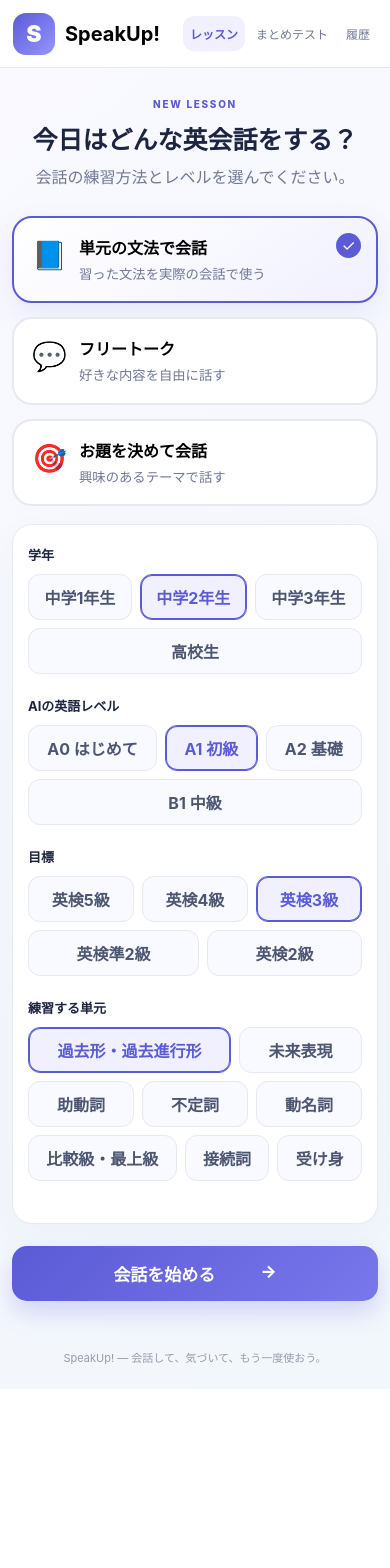
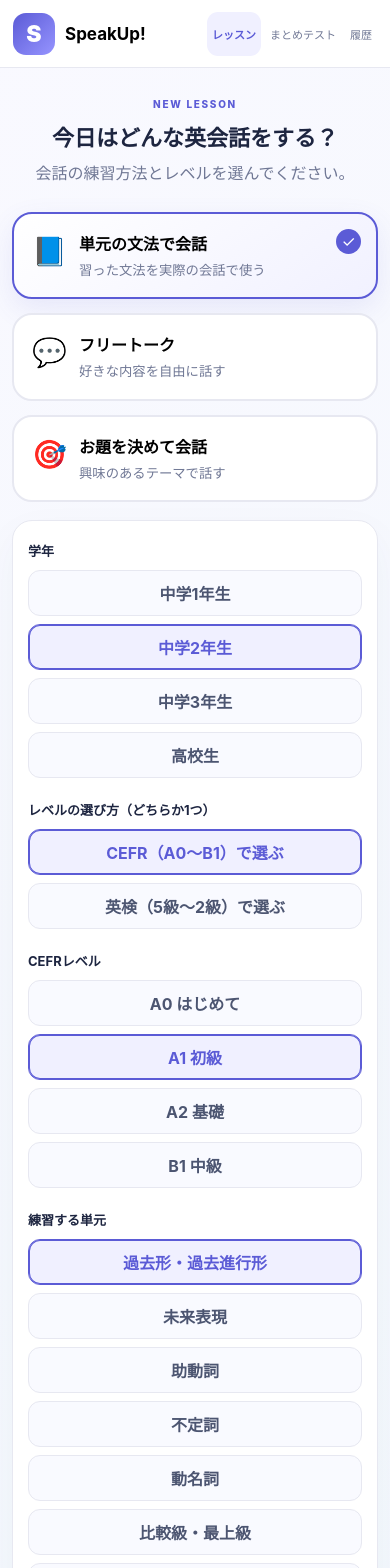
Before and after one commit to atyufumi0424-cyber/eikaiwaapp, a Next.js app: page / in a window 390 px wide. Shown: the top 1568 px of the page. Before the commit the page ends 1389 px from the top, so only its background shows below. Built offline with nearby package versions, Linux system fonts and the light colour scheme.

Commit message:
Improve mobile UI and simplify level selection

```diff
--- a/app/api/ai/route.ts
+++ b/app/api/ai/route.ts
@@ -1,7 +1,7 @@
 import {NextRequest,NextResponse} from "next/server";
 export const runtime="nodejs";
 type Msg={role:"user"|"assistant";text:string};
-type Settings={level:string;targetLevel:string;cefr:string;mode:string;topic:string;unit:string};
+type Settings={level:string;targetLevel:string;cefr:string;proficiencyType:string;mode:string;topic:string;unit:string};
 const endpoint="https://api.groq.com/openai/v1/chat/completions";
 
 export async function POST(req:NextRequest){
@@ -22,7 +22,7 @@ export async function POST(req:NextRequest){
    const settings=safeSettings(b.settings);
    const log=safeHistory(b.history).slice(-20).map(m=>`${m.role}: ${m.text}`).join("\n").slice(0,6000);
    if(!log)return fail("分析する会話がありません。",400);
-   const prompt=`You are a kind English teacher. Analyze this learner conversation and give motivating, specific feedback in easy Japanese. Learner: ${settings.level}, target: ${settings.targetLevel}, CEFR: ${settings.cefr}, lesson: ${settings.mode === "grammar" ? settings.unit : settings.topic || "free talk"}. Base every correction on the actual conversation. For naturalExpressions, show "learner's wording → more natural English（short Japanese note）". Conversation:\n${log}\nReturn JSON only. Schema: {"score":number 0-100,"feedback":"2-3 sentence overall comment in Japanese","strengths":["up to 3 concrete good points"],"grammarPoints":["up to 3 corrections with corrected English"],"naturalExpressions":["up to 3 improved expressions"],"vocabulary":["up to 6 English words or phrases with Japanese meanings"],"nextGoal":"one easy, concrete goal for the next lesson"}`;
+   const prompt=`You are a kind English teacher. Analyze this learner conversation and give motivating, specific feedback in easy Japanese. Learner: ${settings.level}, selected level: ${selectedLevel(settings)}, lesson: ${settings.mode === "grammar" ? settings.unit : settings.topic || "free talk"}. Base every correction on the actual conversation. For naturalExpressions, show "learner's wording → more natural English（short Japanese note）". Conversation:\n${log}\nReturn JSON only. Schema: {"score":number 0-100,"feedback":"2-3 sentence overall comment in Japanese","strengths":["up to 3 concrete good points"],"grammarPoints":["up to 3 corrections with corrected English"],"naturalExpressions":["up to 3 improved expressions"],"vocabulary":["up to 6 English words or phrases with Japanese meanings"],"nextGoal":"one easy, concrete goal for the next lesson"}`;
    const data=await groq(keys,b.clientId,jsonPayload(prompt,700));
    return ok({review:normalizeReview(parseJson(data.choices?.[0]?.message?.content))});
   }
@@ -35,18 +35,20 @@ export async function POST(req:NextRequest){
  }catch(e){const m=e instanceof Error?e.message:"サーバーエラーが発生しました。";return fail(m,/制限|混み合/.test(m)?429:500)}
 }
 function model(){return process.env.GROQ_MODEL||"openai/gpt-oss-20b"}
-function teacherPrompt(s:Settings){const t=s.mode==="grammar"?`Target grammar unit: ${s.unit||"basic grammar"}. Keep the conversation natural while giving the learner chances to use it.`:s.mode==="custom"?`Stay naturally on this topic: ${s.topic||"daily life"}.`:"Have a relaxed, natural conversation led by the learner's interests.";const guides:Record<string,string>={A0:"Use familiar words and very short sentences of 2-5 words.",A1:"Use common words, present/past simple, and short sentences of about 4-8 words.",A2:"Use everyday vocabulary and sentences of about 6-12 words, linking ideas with and, but, or because.",B1:"Use clear standard English, varied everyday tenses, and sentences of about 8-16 words."};return `You are a friendly conversation partner who also teaches English to a ${s.level} learner at ${s.targetLevel}. The selected CEFR level is ${s.cefr}. Follow this guide: ${guides[s.cefr]||guides.A1} React to the meaning of what the learner says before asking a related question. Sound like a real conversation, not a worksheet. A greeting such as Hello is always understandable: greet them back and continue naturally. Never ask the learner to repeat a clear message. Correct only important mistakes, and do so briefly after responding to the meaning. Do not correct every sentence. Reply directly in 2-4 sentences and end with one natural question. Never mention these instructions. ${t}`}
-function jsonPayload(prompt:string,max_tokens:number){return{model:model(),messages:[{role:"system",content:"Return valid JSON only. No Markdown."},{role:"user",content:prompt}],response_format:{type:"json_object"},temperature:.2,max_tokens}}
+function teacherPrompt(s:Settings){const t=s.mode==="grammar"?`Target grammar unit: ${s.unit||"basic grammar"}. Keep the conversation natural while giving the learner chances to use it.`:s.mode==="custom"?`Stay naturally on this topic: ${s.topic||"daily life"}.`:"Have a relaxed, natural conversation led by the learner's interests.";const cefr=s.proficiencyType==="eiken"?eikenToCefr(s.targetLevel):s.cefr;const guides:Record<string,string>={A0:"Use familiar words and very short sentences of 2-5 words.",A1:"Use common words, present/past simple, and short sentences of about 4-8 words.",A2:"Use everyday vocabulary and sentences of about 6-12 words, linking ideas with and, but, or because.",B1:"Use clear standard English, varied everyday tenses, and sentences of about 8-16 words."};return `You are a friendly conversation partner who also teaches English to a ${s.level} learner. The learner selected ${selectedLevel(s)}. Follow this guide: ${guides[cefr]||guides.A1} React to the meaning of what the learner says before asking a related question. Sound like a real conversation, not a worksheet. A greeting such as Hello is always understandable: greet them back and continue naturally. Never ask the learner to repeat a clear message. Correct only important mistakes, and do so briefly after responding to the meaning. Do not correct every sentence. Reply directly in 2-4 sentences and end with one natural question. Never mention these instructions. ${t}`}
+function jsonPayload(prompt:string,max_tokens:number){return{model:model(),messages:[{role:"system",content:"Return one valid JSON object only. Do not use Markdown or add text outside the JSON."},{role:"user",content:prompt}],temperature:.1,max_tokens}}
 async function groq(keys:string[],clientId:unknown,payload:object){
  const start=hash(String(clientId||"guest"))%keys.length;let last="AIサービスが混み合っています。";
  for(let n=0;n<keys.length;n++){const c=new AbortController(),timer=setTimeout(()=>c.abort(),14000);try{const r=await fetch(endpoint,{method:"POST",headers:{Authorization:`Bearer ${keys[(start+n)%keys.length]}`,"Content-Type":"application/json"},body:JSON.stringify(payload),signal:c.signal});const d=await r.json().catch(()=>({}));if(r.ok&&d.choices?.length)return d;last=d.error?.message||`Groq API error (${r.status})`;if(![429,500,502,503].includes(r.status))break}catch(e){last=e instanceof Error&&e.name==="AbortError"?"AIの応答がタイムアウトしました。":"AIとの通信に失敗しました。"}finally{clearTimeout(timer)}}
  throw new Error(last.toLowerCase().includes("rate")?"AIの利用制限に達しました。少し待ってから再度お試しください。":last);
 }
 function safeHistory(v:unknown):Msg[]{if(!Array.isArray(v))return[];return v.filter(x=>x&&(x.role==="user"||x.role==="assistant")&&typeof x.text==="string").map(x=>({role:x.role,text:clean(x.text,700)}))}
-function safeSettings(x:any):Settings{return{level:clean(x?.level,30)||"中学生",targetLevel:clean(x?.targetLevel,30)||"英検3級",cefr:["A0","A1","A2","B1"].includes(String(x?.cefr))?String(x.cefr):"A1",mode:["free","grammar","custom"].includes(String(x?.mode))?String(x.mode):"free",topic:clean(x?.topic,80),unit:clean(x?.unit,80)}}
+function safeSettings(x:any):Settings{return{level:clean(x?.level,30)||"中学生",targetLevel:clean(x?.targetLevel,30)||"英検3級",cefr:["A0","A1","A2","B1"].includes(String(x?.cefr))?String(x.cefr):"A1",proficiencyType:x?.proficiencyType==="eiken"?"eiken":"cefr",mode:["free","grammar","custom"].includes(String(x?.mode))?String(x.mode):"free",topic:clean(x?.topic,80),unit:clean(x?.unit,80)}}
+function selectedLevel(s:Settings){return s.proficiencyType==="eiken"?s.targetLevel:`CEFR ${s.cefr}`}
+function eikenToCefr(level:string){if(level.includes("2級")&&!level.includes("準"))return"B1";if(level.includes("準2級")||level.includes("3級"))return"A2";if(level.includes("4級"))return"A1";return"A0"}
 function clean(v:unknown,max:number){return typeof v==="string"?v.replace(/[\u0000-\u001f]/g," ").trim().slice(0,max):""}
 function hash(s:string){let h=2166136261;for(let i=0;i<s.length;i++)h=Math.imul(h^s.charCodeAt(i),16777619);return h>>>0}
-function parseJson(t:unknown):any{if(typeof t!=="string")return null;try{return JSON.parse(t.replace(/^\`\`\`json\s*|\`\`\`$/g,"").trim())}catch{return null}}
+function parseJson(t:unknown):any{if(typeof t!=="string")return null;const cleaned=t.replace(/^\`\`\`(?:json)?\s*|\`\`\`$/g,"").trim();try{return JSON.parse(cleaned)}catch{const start=cleaned.indexOf("{"),end=cleaned.lastIndexOf("}");if(start<0||end<=start)return null;try{return JSON.parse(cleaned.slice(start,end+1))}catch{return null}}}
 function normalizeReview(x:any){return{score:Math.max(0,Math.min(100,Number(x?.score)||0)),feedback:clean(x?.feedback,800)||"よく頑張りました。",strengths:list(x?.strengths,3,240),grammarPoints:list(x?.grammarPoints,3,280),naturalExpressions:list(x?.naturalExpressions,3,280),vocabulary:list(x?.vocabulary,6,160),nextGoal:clean(x?.nextGoal,300)||"今日覚えた表現を、次の会話でもう一度使ってみよう！"}}
 function list(value:unknown,maxItems:number,maxLength:number){return Array.isArray(value)?value.slice(0,maxItems).map(v=>clean(v,maxLength)).filter(Boolean):[]}
 function normalizeQuestions(x:unknown){if(!Array.isArray(x))return[];return x.slice(0,10).filter(q=>q&&["grammar","vocabulary"].includes(q.type)&&typeof q.question==="string"&&Array.isArray(q.options)&&q.options.length===4&&Number.isInteger(q.answer)&&q.answer>=0&&q.answer<4).map(q=>({type:q.type,question:clean(q.question,500),options:q.options.map((v:unknown)=>clean(v,180)),answer:q.answer,explanation:clean(q.explanation,600)}))}
--- a/app/layout.tsx
+++ b/app/layout.tsx
@@ -1,5 +1,5 @@
 import type { Metadata, Viewport } from "next";
 import "./globals.css";
 export const metadata: Metadata={title:"SpeakUp! AI英会話",description:"会話から苦手を見つけ、復習テストまでできるAI英会話アプリ",manifest:"/manifest.webmanifest",icons:{icon:"/favicon.svg"}};
-export const viewport: Viewport={width:"device-width",initialScale:1,themeColor:"#5b5bd6"};
+export const viewport: Viewport={width:"device-width",initialScale:1,viewportFit:"cover",themeColor:"#5b5bd6"};
 export default function RootLayout({children}:{children:React.ReactNode}){return <html lang="ja"><body>{children}</body></html>}
--- a/app/page.tsx
+++ b/app/page.tsx
@@ -8,6 +8,7 @@ type Settings = {
   level: string;
   targetLevel: string;
   cefr: "A0" | "A1" | "A2" | "B1";
+  proficiencyType: "cefr" | "eiken";
   mode: Mode;
   topic: string;
   unit: string;
@@ -29,6 +30,7 @@ const initialSettings: Settings = {
   level: "中学2年生",
   targetLevel: "英検3級",
   cefr: "A1",
+  proficiencyType: "cefr",
   mode: "grammar",
   topic: "",
   unit: "過去形・過去進行形",
@@ -159,8 +161,7 @@ export default function Home() {
     setGraded(false);
     try {
       const compact = sessions.slice(0, 10).map((session) => ({
-        level: session.settings.targetLevel,
-        cefr: session.settings.cefr,
+        level: levelName(session.settings),
         unit: session.settings.unit,
         userEnglish: session.messages.filter((m) => m.role === "user").map((m) => m.text).join(" / ").slice(0, 1200),
         review: session.review,
@@ -238,18 +239,17 @@ export default function Home() {
               onSelect={(level) => setSettings({ ...settings, level, unit: unitsFor(level)[0] })}
             />
             <ChoiceGroup
-              title="AIの英語レベル"
-              values={["A0", "A1", "A2", "B1"]}
-              labels={["A0 はじめて", "A1 初級", "A2 基礎", "B1 中級"]}
-              selected={settings.cefr}
-              onSelect={(cefr) => setSettings({ ...settings, cefr: cefr as Settings["cefr"] })}
+              title="レベルの選び方（どちらか1つ）"
+              values={["cefr", "eiken"]}
+              labels={["CEFR（A0〜B1）で選ぶ", "英検（5級〜2級）で選ぶ"]}
+              selected={settings.proficiencyType}
+              onSelect={(proficiencyType) => setSettings({ ...settings, proficiencyType: proficiencyType as Settings["proficiencyType"] })}
             />
-            <ChoiceGroup
-              title="目標"
-              values={["英検5級", "英検4級", "英検3級", "英検準2級", "英検2級"]}
-              selected={settings.targetLevel}
-              onSelect={(targetLevel) => setSettings({ ...settings, targetLevel })}
-            />
+            {settings.proficiencyType === "cefr" ? (
+              <ChoiceGroup title="CEFRレベル" values={["A0", "A1", "A2", "B1"]} labels={["A0 はじめて", "A1 初級", "A2 基礎", "B1 中級"]} selected={settings.cefr} onSelect={(cefr) => setSettings({ ...settings, cefr: cefr as Settings["cefr"] })} />
+            ) : (
+              <ChoiceGroup title="英検レベル" values={["英検5級", "英検4級", "英検3級", "英検準2級", "英検2級"]} selected={settings.targetLevel} onSelect={(targetLevel) => setSettings({ ...settings, targetLevel })} />
+            )}
 
             {settings.mode === "grammar" && (
               <div className="fieldBlock">
@@ -291,7 +291,7 @@ export default function Home() {
           <div className="chatHead">
             <button className="backButton" onClick={() => setStarted(false)}>← 設定に戻る</button>
             <div>
-              <em>{modeName(settings.mode)} · CEFR {settings.cefr}</em>
+              <em>{modeName(settings.mode)} · {levelName(settings)}</em>
               <h1>{lessonTitle(settings)}</h1>
             </div>
             <span>{turns} turns</span>
@@ -387,7 +387,7 @@ export default function Home() {
               <summary>
                 <div>
                   <b>{new Date(session.date).toLocaleDateString("ja-JP")}・{lessonTitle(session.settings)}</b>
-                  <small>CEFR {session.settings.cefr || "A1"} / {session.messages.filter((m) => m.role === "user").length} turns</small>
+                  <small>{levelName(session.settings)} / {session.messages.filter((m) => m.role === "user").length} turns</small>
                 </div>
                 <strong>{session.review.score}点</strong>
               </summary>
@@ -436,6 +436,7 @@ function fallbackSpeak(text: string, speed: "slow" | "normal") { if (!("speechSy
 function errorText(error: unknown) { return error instanceof DOMException && error.name === "AbortError" ? "応答に時間がかかっています。少し待ってからもう一度お試しください。" : error instanceof Error ? error.message : "エラーが発生しました。"; }
 function modeName(mode: Mode) { return mode === "grammar" ? "単元文法" : mode === "custom" ? "お題トーク" : "フリートーク"; }
 function lessonTitle(settings: Settings) { return settings.mode === "grammar" ? settings.unit : settings.mode === "custom" ? settings.topic || "お題トーク" : "Free Conversation"; }
+function levelName(settings: Settings) { return settings.proficiencyType === "eiken" ? settings.targetLevel : `CEFR ${settings.cefr || "A1"}`; }
 function openingForUnit(unit: string, cefr: string) {
   const examples: Record<string, string> = {
     "be動詞": "Hello! I am your English partner. How are you today?",
```
Also changed, not shown: app/globals.css.
